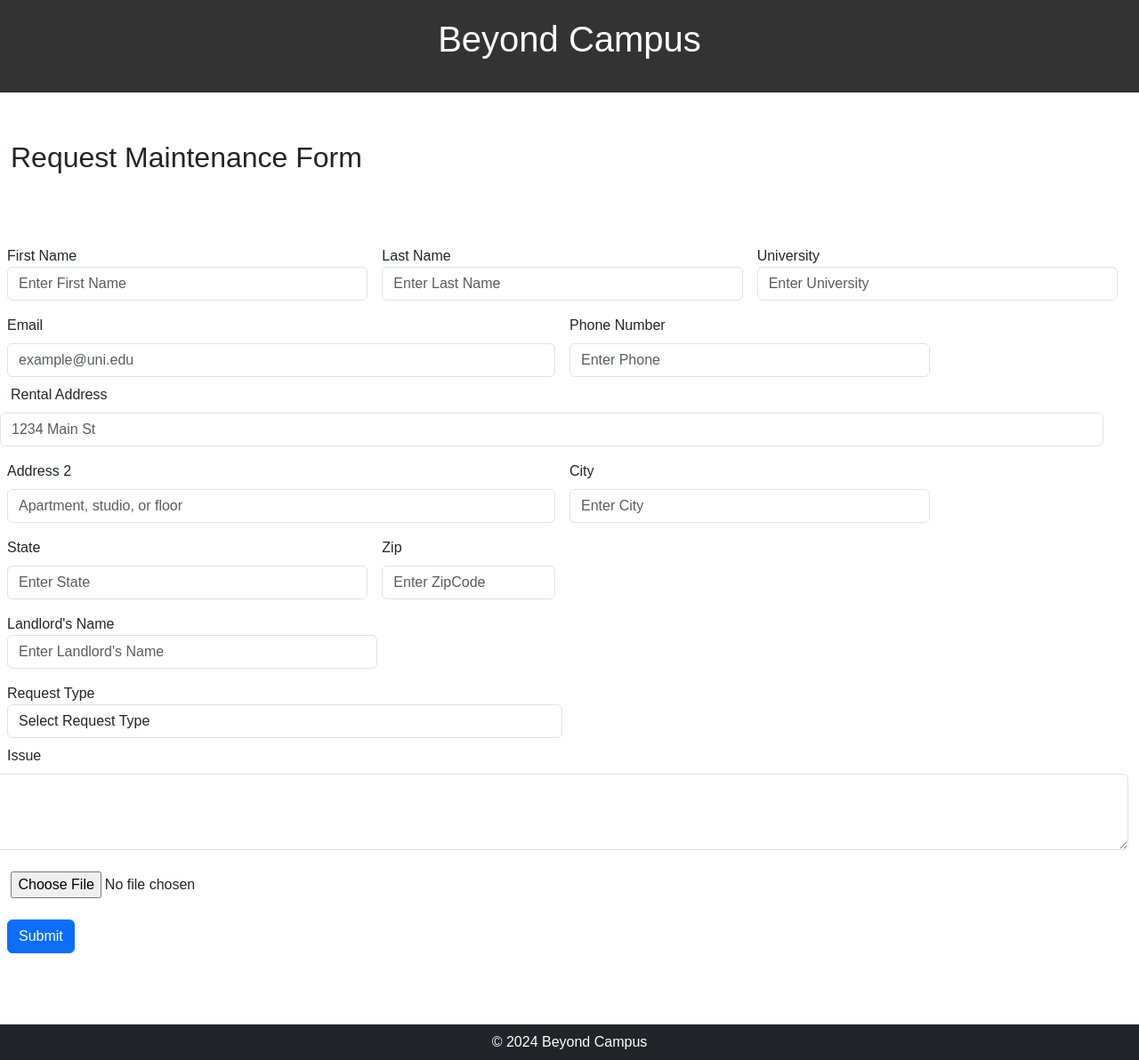
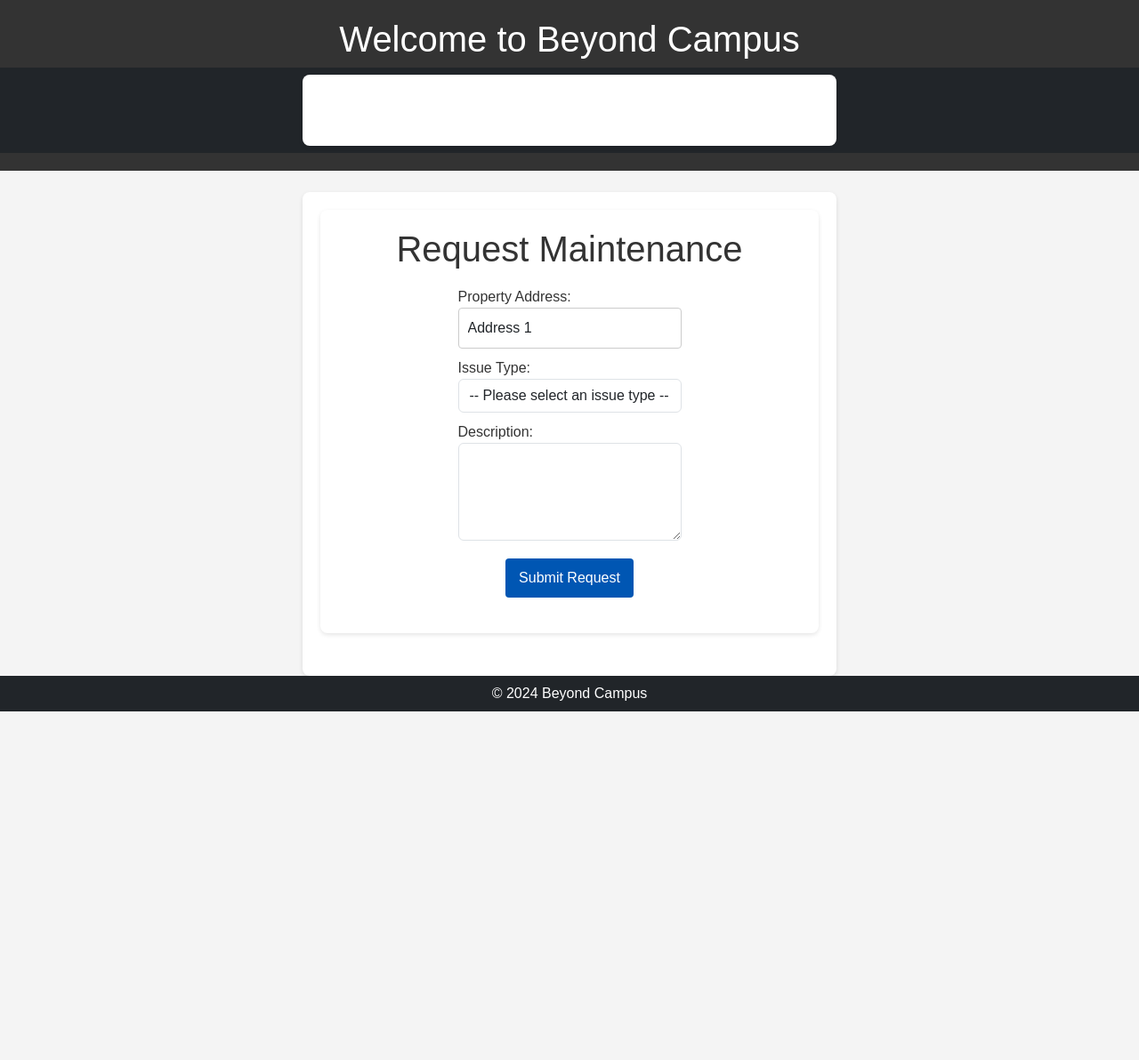
Before and after one commit to AjaXsb/beyond_campus, a Django app: template beyondCampus/templates/Request_Maintenance.html in a window 1280 px wide. Shown: the whole page at 89% size. After the commit the page ends 800 px from the top, so only its background shows below. Run offline with Django 4.2, Linux system fonts and the light colour scheme; the template is opened without the code that fills it: values that come from a table or form of the project are taken from there, others are empty; data comes from the database, SQL or seed files in the repository; parts of the project's set-up code (start-up, migrations or seed data) failed here and were passed over.

Commit message:
Update Request_Maintenance.html

```diff
--- a/beyondCampus/templates/Request_Maintenance.html
+++ b/beyondCampus/templates/Request_Maintenance.html
@@ -1,142 +1,107 @@
-<!DOCTYPE html>
-<html lang="en">
-<head>
-  <meta charset="UTF-8">
-  <meta name="viewport" content="width=device-width, initial-scale=1.0">
-  <title>{% block title %}Beyond Campus{% endblock %}</title>
-  <!-- Bootstrap CSS -->
-  <link href="https://cdn.jsdelivr.net/npm/bootstrap@5.3.0-alpha1/dist/css/bootstrap.min.css" rel="stylesheet">
-  <!-- Custom CSS -->
-  <style>
+{% extends 'base.html' %}
+
+{% block content %}
+<style>
     body {
-      font-family: Arial, sans-serif;
+        font-family: 'Arial', sans-serif;
+        background-color: #f4f4f4;
+        color: #333;
+        margin: 0;
+        padding: 0;
+    }
+    .container {
       display: flex;
       flex-direction: column;
-      min-height: 100vh;
-    }
-    header {
-      background-color: #333;
-      color: #fff;
-      padding: 20px 0;
+      align-items: center;
+      justify-content: flex-start;
+      margin: 0 auto;
+      padding: 20px;
+      max-width: 600px;
+      width: 100%;
+      box-shadow: 0 2px 5px rgba(0, 0, 0, 0.1);
+      border-radius: 8px;
+      background-color: #fff;
+  }
+
+  .form-group {
+      width: 100%;
+      max-width: 500px;
+      margin: 10px auto;
+  }
+
+  input[type="text"],
+  select,
+  textarea {
+      width: 100%;
+      padding: 10px;
+      border: 1px solid #ccc;
+      border-radius: 4px;
+
+  }
+
+  .btn-primary {
+      width: auto;
+      padding: 10px 15px;
+      border: none;
+      background-color: #0056b3;
+      color: white;
+      cursor: pointer;
+      border-radius: 4px;
+      transition: background-color 0.3s;
+      margin: 20px auto;
+      display: block;
+  }
+
+  .messages {
+      width: 100%;
+      max-width: 500px;
+      padding: 10px;
+      margin: 10px auto;
+      border-radius: 4px;
+      color: #d8000c;
+      background-color: #ffbaba;
       text-align: center;
-    }
+  }
 
-    main {
-      flex: 1;
-      padding: 30px;
-      padding-bottom: 80px;
-    }
-    footer {
-      background-color: #333;
-      color: #fff;
-      padding: 10px 0;
-      text-align: center;
-      width: 100%;
-    }
-  </style>
+</style>
 
-</head>
-<body>
+<div class="container">
+    <h1>Request Maintenance</h1>
 
-  <header>
-    <h1 class="mb-3">Beyond Campus</h1>
-  </header>
+    {% if messages %}
+    <div class="messages">
+        {% for message in messages %}
+        <div{% if message.tags %} class="{{ message.tags }}"{% endif %}>{{ message }}</div>
+        {% endfor %}
+    </div>
+    {% endif %}
 
-  <main class="container-fluid">
-    <h2 class="mt-4">Request Maintenance Form</h2>
-    <div class ="row mt-5">
-    <form id ="maitenanceForm" class="row g-3">
-        <div class="col-md-4">
-            <label for="nameInput">First Name</label>
-            <input type="text" class="form-control" id="nameInput" required placeholder="Enter First Name">
-            </div>
-        <div class="col-md-4">
-            <label for="nameInput">Last Name</label>
-            <input type="text" class="form-control" id="nameInput" required placeholder="Enter Last Name">
-        </div>
-        <div class="col-md-4">
-            <label for="UniInput">University</label>
-            <input type="text" class="form-control" id="UniInput" required placeholder="Enter University">
-        </div>
-        <div class="col-md-6">
-          <label for="inputEmail4" class="form-label">Email</label>
-          <input type="email" class="form-control" id="inputEmail4" required placeholder= "example@uni.edu">
-        </div>
-        <div class="col-md-4">
-          <label for="Phone" class="form-label">Phone Number</label>
-          <input type="tel" class="form-control" id="Phone" required pattern="[0-9]{3}-[0-9]{2}-[0-9]{3}" placeholder="Enter Phone">
-        </div class="col-md-6">
-        <div class ="row mt-2">
-          <label for="inputAddress" class="form-label">Rental Address</label>
-          <input type="text" class="form-control" id="inputAddress" placeholder="1234 Main St">
-        </div>
-        <div class="col-md-6">
-          <label for="inputAddress2" class="form-label">Address 2</label>
-          <input type="text" class="form-control" id="inputAddress2" placeholder="Apartment, studio, or floor">
-        </div>
-        <div class="col-md-4">
-          <label for="inputCity" class="form-label">City</label>
-          <input type="text" class="form-control" id="inputCity" required placeholder= "Enter City">
-        </div>
-        <div class="col-md-4">
-            <label for="inputState" class="form-label">State</label>
-            <input type="text" class="form-control" id="inputState" required placeholder="Enter State">
-          </div>
-        <div class="col-md-2">
-          <label for="inputZip" class="form-label">Zip</label>
-          <input type="text" class="form-control" id="inputZip" required placeholder="Enter ZipCode">
-        </div>
-        <div class="mt-3">
-        <div class="col-md-4">
-            <label for="LLnameInput">Landlord's Name</label>
-            <input type="text" class="form-control" id="LLnameInput" required placeholder="Enter Landlord's Name">
-        </div>
-    <div class="mt-3">
-        <div class="form-row">
-            <div class="form-group col-md-6">
-                <label for="requestTypeSelect">Request Type</label>
-                <select class="form-control" id="requestTypeSelect">
-                    <option selected disabled value="">Select Request Type</option>
-                    <option>Plumbing</option>
-                    <option>Electrical</option>
-                    <option>Heating</option>
-                    <option>Gas</option>
-                    <option>Repair</option>
-                    <option>Carpentry/Woodworking</option>
-                    <option>Other (please specify) _______________________</option>
-                </select>
-            </div>
-        </div>
-    </div>
-    <div class ="row mt-2">
-            <label for="FormControlTextarea" class="form-label">Issue</label>
-            <textarea class="form-control" id="FormControlTextarea" rows="3"></textarea>
-          </div>
-        <div class="col-12">
-        <div class="col-12">
+    <form method="post" action="{% url 'profile' %}">
+        {% csrf_token %}
+
+        <div class="form-group">
+            <label for="property_address">Property Address:</label>
+            <input type="text" id="property_address" name="property_address" value="{{ property.address }}" class="form-control" readonly>
         </div>
 
-        <div class ="row mt-4">
         <div class="form-group">
-            <label for="exampleFormControlFile1"></label>
-            <input type="file" class="form-control-file" id="exampleFormControlFile1">
+            <label for="issue_type">Issue Type:</label>
+            <select id="issue_type" name="issue_type" class="form-control" required>
+                <option value="">-- Please select an issue type --</option>
+                <option value="Plumbing">Plumbing</option>
+                <option value="Electrical">Electrical</option>
+                <option value="Heating">Heating</option>
+                <option value="Other">Other</option>
+            </select>
         </div>
 
+        <div class="form-group">
+            <label for="description">Description:</label>
+            <textarea id="description" name="description" class="form-control" rows="4" required></textarea>
+        </div>
 
-        <div class ="row mt-4">
-        <div class="col-12">
-          <button type="submit" class="btn btn-primary">Submit</button>
-        </div>
-      </form>
-  </main>
+        <button type="submit" class="btn btn-primary">Submit Request</button>
+    </form>
+</div>
 
-  <footer class="bg-dark text-white text-center py-2">
-    &copy; 2024 Beyond Campus
-  </footer>
-
-  <!-- Bootstrap Bundle with Popper -->
-  <script src="https://cdn.jsdelivr.net/npm/bootstrap@5.3.0-alpha1/dist/js/bootstrap.bundle.min.js"></script>
-  <!-- jQuery -->
-  <script src="https://ajax.googleapis.com/ajax/libs/jquery/3.6.0/jquery.min.js"></script>
-</body>
-</html>
+{% endblock %}
```
